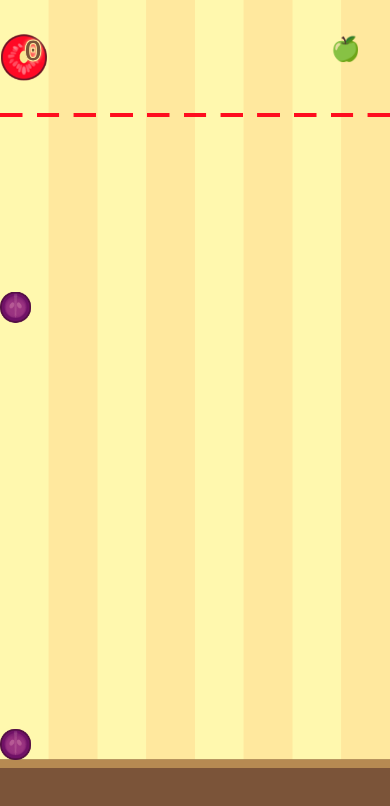
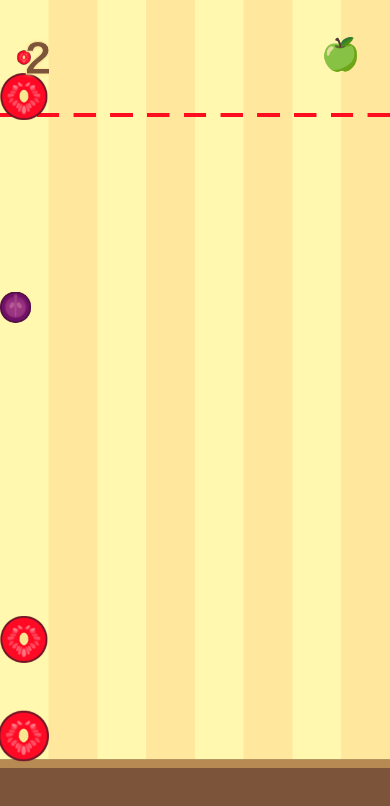
Before and after one commit to EnixCoda/ball-smash, a website built with Parcel: page index.html in a window 390 px wide. Both pictures are taken after a click on the button 195 px from the left and 422 px from the top of the page. Built offline with nearby package versions, Linux system fonts and the light colour scheme.

Commit message:
feat: adoptive view size

```diff
--- a/index.html
+++ b/index.html
@@ -84,6 +84,7 @@
       top: 4vh;
       left: 6vw;
       margin: 0;
+      font-size: 3em;
       font-family: "Courier New", Courier, monospace;
       font-weight: bolder;
       color: #7b5439;
@@ -97,7 +98,7 @@
       top: 4vh;
       right: 6vw;
 
-      font-size: 24px;
+      font-size: 2em;
       background: transparent;
       border: none;
     }
--- a/src/background.ts
+++ b/src/background.ts
@@ -7,12 +7,14 @@ import {
   Runner,
   World,
 } from "matter-js";
-import { configs } from "./configs";
+import { getConfig } from "./configs";
 import { animate, setupGravity, watchGravity } from "./utils";
 
 const engine = Engine.create({});
 const world = engine.world;
 
+export function createBackground() {
+  const configs = getConfig();
   const { width, height } = configs.render;
 
   const render = Render.create({
@@ -76,12 +78,14 @@ watchGravity((alpha, beta, gamma) => {
 
   const runner = Runner.create();
 
-export function start() {
+  function start() {
     Render.run(render);
     Runner.run(runner, engine);
   }
 
-export function stop() {
+  function stop() {
     Render.stop(render);
     Runner.stop(runner);
   }
+  return { start, stop };
+}
--- a/src/configs.ts
+++ b/src/configs.ts
@@ -1,10 +1,10 @@
 const debugViz = false;
 
-export const configs = {
+export const getConfig = () => ({
   standardViewSize: 960,
   render: {
-    width: window.innerWidth,
-    height: window.innerHeight,
+    width: innerWidth,
+    height: innerHeight,
     pixelRatio: devicePixelRatio,
     background: "transparent",
     wireframeBackground: "transparent",
@@ -33,4 +33,4 @@ export const configs = {
     groundColor: "#7b5439",
     lightGroundColor: "#b68a52",
   },
-};
+});
--- a/src/core.ts
+++ b/src/core.ts
@@ -10,7 +10,7 @@ import Matter, {
   Runner,
   World,
 } from "matter-js";
-import { configs } from "./configs";
+import { getConfig } from "./configs";
 import { ballPics, topLinePic } from "./pics";
 import {
   animate,
@@ -23,14 +23,6 @@ import {
   watchGravity,
 } from "./utils";
 
-const { width, height } = configs.render;
-const size = Math.sqrt(width * height);
-const viewScale = size / configs.standardViewSize;
-const topLineY = size / 5;
-const ballDropFrom = size / 10;
-const stopSpeed = 0;
-const groundHeight = height / 10;
-
 type Status = "idle" | "running" | "stopping" | "end";
 
 export function createGame({
@@ -38,6 +30,35 @@ export function createGame({
 }: {
   onStatusUpdate(status: Status): void;
 }) {
+  const configs = getConfig();
+  const { width, height } = configs.render;
+  const size = Math.sqrt(width * height);
+  const viewScale = size / configs.standardViewSize;
+  const topLineY = size / 5;
+  const ballDropFrom = size / 10;
+  const groundHeight = height / 10;
+
+  const state: {
+    lockDropping: boolean;
+    gravityEnabled: boolean;
+    status: Status;
+    justDropped: Set<Matter.Body>;
+    ballsInView: Map<Body, BallPrototype>;
+    blockMerging: Set<Body>;
+  } = {
+    lockDropping: false,
+    status: "idle",
+    justDropped: new Set<Matter.Body>(),
+    ballsInView: new Map<Body, BallPrototype>(),
+    blockMerging: new Set<Body>(),
+    gravityEnabled: false,
+  };
+
+  function updateStatus(status: Status) {
+    state.status = status;
+    onStatusUpdate(status);
+  }
+
   const engine = Engine.create({
     positionIterations: 8,
     velocityIterations: 6,
@@ -197,20 +218,16 @@ export function createGame({
     if (scoreElement) scoreElement.innerHTML = `${score}`;
   });
 
-  const justDropped = new Set<Matter.Body>();
-  const ballsInView = new Map<Body, BallPrototype>();
   function addBall(ball: Matter.Body, prototype: BallPrototype) {
     World.add(world, ball);
-    ballsInView.set(ball, prototype);
+    state.ballsInView.set(ball, prototype);
   }
   function removeBall(ball: Matter.Body) {
-    justDropped.delete(ball);
+    state.justDropped.delete(ball);
     World.remove(world, ball);
-    ballsInView.delete(ball);
-    blockMerging.delete(ball);
+    state.ballsInView.delete(ball);
+    state.blockMerging.delete(ball);
   }
-
-  const blockMerging = new Set<Body>();
 
   function createBall(
     x: number,
@@ -262,11 +279,11 @@ export function createGame({
 
     if (grow) {
       (async () => {
-        if (configs.blockMergingWhenGrowing) blockMerging.add(ball);
+        if (configs.blockMergingWhenGrowing) state.blockMerging.add(ball);
         await animate(
           engine,
           () => {
-            if (!ballsInView.has(ball)) return;
+            if (!state.ballsInView.has(ball)) return;
 
             const currentRadius = ball.circleRadius;
             if (!currentRadius) return;
@@ -286,32 +303,30 @@ export function createGame({
           },
           () => timer.hasStopped()
         );
-        if (configs.blockMergingWhenGrowing) blockMerging.delete(ball);
+        if (configs.blockMergingWhenGrowing) state.blockMerging.delete(ball);
       })();
     }
 
     return ball;
   }
 
-  let status: Status = "idle";
+  async function mergeBalls(ballA: Body, ballB: Body) {
+    if (state.status !== "running") return;
 
-  async function mergeBalls(ballA: Body, ballB: Body) {
-    if (status !== "running") return;
-
-    const ballPrototype = ballsInView.get(ballA);
+    const ballPrototype = state.ballsInView.get(ballA);
     if (!ballPrototype) return;
-    if (ballsInView.get(ballB) !== ballPrototype) return;
+    if (state.ballsInView.get(ballB) !== ballPrototype) return;
 
     const prototypeAfterMerge =
       ballPrototypes[ballPrototypes.indexOf(ballPrototype) + 1];
     if (!prototypeAfterMerge) return;
 
-    for (const ball of [ballA, ballB]) if (justDropped.has(ball)) return;
-    for (const ball of [ballA, ballB]) if (blockMerging.has(ball)) return;
-    for (const ball of [ballA, ballB]) blockMerging.add(ball);
+    for (const ball of [ballA, ballB]) if (state.justDropped.has(ball)) return;
+    for (const ball of [ballA, ballB]) if (state.blockMerging.has(ball)) return;
+    for (const ball of [ballA, ballB]) state.blockMerging.add(ball);
 
     await sleep(configs.pauseBeforeMerge);
-    if (status !== "running") {
+    if (state.status !== "running") {
       for (const ball of [ballA, ballB]) removeBall(ball);
       return;
     }
@@ -335,7 +350,7 @@ export function createGame({
       },
       false
     );
-    blockMerging.add(dummyBall);
+    state.blockMerging.add(dummyBall);
 
     const timer = createLinearTimer(
       configs.mergeDuration,
@@ -358,12 +373,12 @@ export function createGame({
           Body.setPosition(dummyBall, { x, y });
         }
       },
-      () => timer.hasStopped() || !ballsInView.has(dummyBall)
+      () => timer.hasStopped() || !state.ballsInView.has(dummyBall)
     );
     removeBall(dummyBall);
     removeBall(mergeTo);
 
-    if (status === "running") {
+    if (state.status === "running") {
       scoreControl.onMerge(prototypeAfterMerge);
       createBall(mergeTo.position.x, mergeTo.position.y, prototypeAfterMerge);
     }
@@ -376,7 +391,10 @@ export function createGame({
         Math.floor(
           Common.random(
             0,
-            Math.min(Math.sqrt(ballsInView.size), ballPrototypes.length / 2)
+            Math.min(
+              Math.sqrt(state.ballsInView.size),
+              ballPrototypes.length / 2
+            )
           )
         )
       ];
@@ -396,11 +414,9 @@ export function createGame({
     nextBall = ballCircle;
   }
 
-  let lockDropping = false;
-
   let lastMouseX: number = width / 2;
   const moveNextBall = (): void => {
-    const prototype = ballsInView.get(nextBall);
+    const prototype = state.ballsInView.get(nextBall);
     if (!prototype) return;
     Body.setPosition(nextBall, {
       ...nextBall.position,
@@ -409,16 +425,16 @@ export function createGame({
   };
   Events.on(mouseConstraint, "mousemove", (e) => {
     lastMouseX = e.source.mouse.position.x;
-    if (lockDropping) return;
+    if (state.lockDropping) return;
     moveNextBall();
   });
 
   const dropBall = async () => {
-    if (status !== "running") return;
-    if (lockDropping) return;
-    lockDropping = true;
+    if (state.status !== "running") return;
+    if (state.lockDropping) return;
+    state.lockDropping = true;
 
-    const prototype = ballsInView.get(nextBall);
+    const prototype = state.ballsInView.get(nextBall);
     if (!prototype) return;
 
     // replace nextBall with updated collision filter
@@ -431,14 +447,14 @@ export function createGame({
       {},
       false
     );
-    justDropped.add(ball);
+    state.justDropped.add(ball);
 
     await sleep(configs.dropBallFreezeTime);
-    if (status !== "running") return;
+    if (state.status !== "running") return;
 
     createNextBall(lastMouseX);
 
-    lockDropping = false;
+    state.lockDropping = false;
   };
 
   Events.on(mouseConstraint, "mouseup", (e) => {
@@ -453,13 +469,13 @@ export function createGame({
       if (
         detectCollisionWithLabel
           ? bodyA.label === "Circle Body" && bodyB.label === "Circle Body"
-          : ballsInView.has(bodyA) &&
+          : state.ballsInView.has(bodyA) &&
             !bodyA.isStatic &&
-            ballsInView.has(bodyB) &&
+            state.ballsInView.has(bodyB) &&
             !bodyB.isStatic
       ) {
-        justDropped.delete(bodyB);
-        justDropped.delete(bodyA);
+        state.justDropped.delete(bodyB);
+        state.justDropped.delete(bodyA);
       }
 
       mergeBalls(bodyA, bodyB);
@@ -468,17 +484,16 @@ export function createGame({
   Events.on(engine, "collisionStart", onCollision);
   Events.on(engine, "collisionActive", onCollision);
 
-  let gravityEnabled = false;
   const switchGravity = document.querySelector(".switch-gravity");
   if (switchGravity) {
     switchGravity.addEventListener("click", async () => {
-      if (gravityEnabled) gravityEnabled = false;
-      else gravityEnabled = await setupGravity();
-      switchGravity.innerHTML = gravityEnabled ? "🍎" : "🍏";
+      if (state.gravityEnabled) state.gravityEnabled = false;
+      else state.gravityEnabled = await setupGravity();
+      switchGravity.innerHTML = state.gravityEnabled ? "🍎" : "🍏";
     });
   }
   watchGravity((alpha, beta, gamma) => {
-    if (gravityEnabled) {
+    if (state.gravityEnabled) {
       engine.world.gravity.y = beta;
       engine.world.gravity.x = gamma;
     }
@@ -492,7 +507,7 @@ export function createGame({
     return animate(
       engine,
       () => {
-        const prototype = ballsInView.get(ball);
+        const prototype = state.ballsInView.get(ball);
         if (!prototype) return;
 
         const currentRadius = ball.circleRadius;
@@ -516,12 +531,12 @@ export function createGame({
   const freezeOnClear = true;
   async function clearBalls() {
     if (freezeOnClear) {
-      for (const ball of Array.from(ballsInView.keys())) {
+      for (const ball of Array.from(state.ballsInView.keys())) {
         Body.setStatic(ball, true);
       }
     }
-    for (const ball of Array.from(ballsInView.keys())) {
-      const prototype = ballsInView.get(ball);
+    for (const ball of Array.from(state.ballsInView.keys())) {
+      const prototype = state.ballsInView.get(ball);
       if (prototype) {
         scoreControl.onShrink(prototype);
         await shrinkBall(ball);
@@ -534,24 +549,21 @@ export function createGame({
 
   function start() {
     scoreControl.reset();
-    status = "running";
-    lockDropping = false;
+    state.lockDropping = false;
     createNextBall(lastMouseX);
     Render.run(renderApp);
     Runner.run(runner, engine);
-    onStatusUpdate(status);
+    updateStatus("running");
   }
 
   function stop() {
-    status = "end";
     Render.stop(renderApp);
     Runner.stop(runner);
-    onStatusUpdate(status);
+    updateStatus("end");
   }
 
   async function gameOver() {
-    status = "stopping";
-    onStatusUpdate(status);
+    updateStatus("stopping");
     await clearBalls();
     await sleep(100);
     stop();
@@ -570,26 +582,22 @@ export function createGame({
     animate(
       engine,
       async () => {
-        if (status !== "running") return;
-        const balls = Array.from(ballsInView.keys()).filter(
+        if (state.status !== "running") return;
+        const balls = Array.from(state.ballsInView.keys()).filter(
           (ball) => ball !== nextBall
         );
         const stoppedHighBalls = balls
-          .filter((ball) => !blockMerging.has(ball))
-          .filter((ball) => !justDropped.has(ball))
+          .filter((ball) => !state.blockMerging.has(ball))
+          .filter((ball) => !state.justDropped.has(ball))
           .filter((ball) => ball.speed === 0 && ball.angularSpeed === 0)
           .filter(
             (ball) => ball.position.y - (ball.circleRadius || 0) < topLineY
           );
-        // .filter(
-        //   (ball) =>
-        //     Math.abs(ball.velocity.x) + Math.abs(ball.velocity.y) <= stopSpeed
-        // );
         if (stoppedHighBalls.length > 0) {
           const freezeHighBalls = false;
           if (freezeHighBalls) {
             stoppedHighBalls.forEach((b) => {
-              ballsInView.delete(b);
+              state.ballsInView.delete(b);
               Body.setStatic(b, true);
             });
           }
--- a/src/index.ts
+++ b/src/index.ts
@@ -1,11 +1,17 @@
-import { start as startBackground } from "./background";
+import { createBackground } from "./background";
 import { createGame } from "./core";
 
 const button = document.querySelector("button");
 const container: HTMLElement | null = document.querySelector(".container");
 
 let interval: number;
-const game = createGame({
+let game: ReturnType<typeof createGame>;
+let background: ReturnType<typeof createBackground>;
+
+if (button) {
+  button.addEventListener("click", () => {
+    if (!game) {
+      game = createGame({
         onStatusUpdate(status) {
           switch (status) {
             case "stopping": {
@@ -21,7 +27,7 @@ const game = createGame({
               if (autoPlay) {
                 interval = setInterval(() => {
                   game.dropBall();
-          }, 1000);
+                }, 500);
               }
 
               break;
@@ -35,9 +41,11 @@ const game = createGame({
         },
       });
 
-if (button) {
-  button.addEventListener("click", () => {
-    startBackground();
+      if (!background) {
+        background = createBackground();
+        background.start();
+      }
+    }
 
     game.start();
   });
```
Lines whose indentation alone changed are shown as unchanged.
